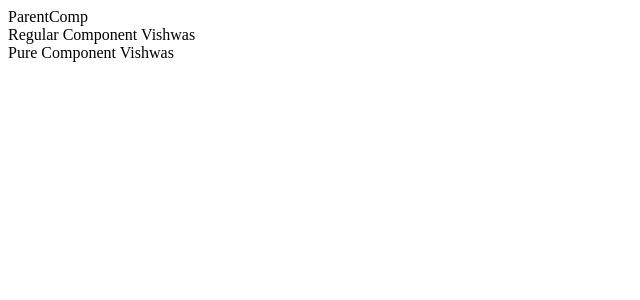
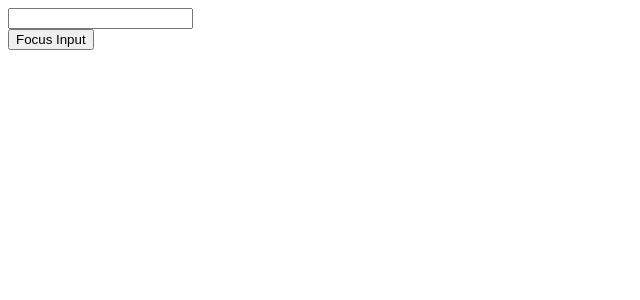
Before and after one commit to piyushmishra1416/react-codevolution, a React (Create React App) app: page / in a window 1280 px wide. Shown: the top 300 px of the page, without its empty margins (0-640 px from the left). Built offline with nearby package versions, Linux system fonts and the light colour scheme.

Commit message:
learned about memo and refs

```diff
--- a/src/App.js
+++ b/src/App.js
@@ -8,6 +8,9 @@
 import Table from './components/Table';
 import PureComp from './components/PureComp';
 import ParentComp from './components/ParentComp';
+import RefsDemo from './components/RefsDemo';
+import FocusInput from './components/FocusInput';
+import FRParentInput from './components/FRParentInput';
 
 function App() {
   return (
@@ -18,7 +21,10 @@
       <LifecycleA/> */}
       {/* <FragmentDemo />
       <Table /> */}
-      <ParentComp/>
+      {/* <ParentComp/> */}
+      {/* <RefsDemo /> */}
+      {/* <FocusInput /> */}
+      <FRParentInput />
       </>
 
 
--- /dev/null
+++ b/src/components/FRInput.js
@@ -0,0 +1,21 @@
+import React, { Component } from 'react'
+
+// class FRInput extends Component {
+//   render() {
+//     return (
+//       <div>
+//         <input type = "text" />
+//       </div>
+//     )
+//   }
+// }
+
+const FRInput = React.forwardRef ((props, ref) => {
+   return (
+      <div>
+         <input type= "text" ref={ref} />
+      </div>
+   )
+})
+
+export default FRInput
--- /dev/null
+++ b/src/components/FRParentInput.js
@@ -0,0 +1,24 @@
+import React, { Component } from 'react'
+import FRInput from './FRInput'
+
+export class FRParentInput extends Component {
+   constructor(props) {
+     super(props)
+
+     this.inputRef = React.createRef()
+   }
+   clickHandler = () =>{
+      this.inputRef.current.focus()
+   }
+
+  render() {
+    return (
+      <div>
+         <FRInput ref= {this.inputRef}/>
+         <button onClick={this.clickHandler}> Focus Input </button>
+      </div>
+    )
+  }
+}
+
+export default FRParentInput
--- /dev/null
+++ b/src/components/FocusInput.js
@@ -0,0 +1,24 @@
+import React, { Component } from 'react'
+import Input from './Input'
+
+export class FocusInput extends Component {
+   constructor(props) {
+     super(props)
+
+     this.componentRef =
+      React.createRef()
+   }
+   clickHandler = () => {
+      this.componentRef.current.focusInput()
+   }
+  render() {
+    return (
+      <div>
+         <Input ref ={this.componentRef} />
+         <button onClick={this.clickHandler}> Focus Input</button>
+      </div>
+    )
+  }
+}
+
+export default FocusInput
--- /dev/null
+++ b/src/components/Input.js
@@ -0,0 +1,23 @@
+import React, { Component } from 'react'
+
+export class Input extends Component {
+constructor(props) {
+  super(props)
+
+  this.inputRef = React.createRef()
+}
+
+focusInput() {
+   this.inputRef.current.focus()
+}
+
+  render() {
+    return (
+      <div>
+         <input type = "text" ref ={this.inputRef}/>
+      </div>
+    )
+  }
+}
+
+export default Input
--- /dev/null
+++ b/src/components/MemoComp.js
@@ -0,0 +1,10 @@
+import React from 'react'
+
+function MemoComp({name}) {
+   console.log('Rendering Memo Component')
+  return (
+    <div>MemoComp {name}</div>
+  )
+}
+
+export default React.memo(MemoComp)
--- a/src/components/ParentComp.js
+++ b/src/components/ParentComp.js
@@ -1,6 +1,7 @@
 import React, { PureComponent } from 'react'
 import RegularComponent from './RegularComp'
 import PureComp from './PureComp'
+import MemoComp from './MemoComp'
 
 export class ParentComp extends PureComponent {
 
@@ -22,8 +23,9 @@
    console.log('********Parent component render************')
     return (
       <div>ParentComp
-         <RegularComponent name={this.state.name} />
-         <PureComp name={this.state.name} />
+         {/* <RegularComponent name={this.state.name} />
+         <PureComp name={this.state.name} /> */}
+         <MemoComp name = {this.state.name}/>
       </div>
     )
   }
--- /dev/null
+++ b/src/components/RefsDemo.js
@@ -0,0 +1,38 @@
+import React, { Component } from 'react'
+
+export class RefsDemo extends Component {
+constructor(props) {
+  super(props)
+
+  this.inputRef = React.createRef()
+  //callback ref
+  this.inputRef = React.createRef()
+  this.cbRef = null
+  this.setCbRef = element => {
+   this.cbRef = element
+  }
+}
+componentDidMount() {
+   if(this.cbRef) {
+      this.cbRef.focus()
+   }
+   // this.inputRef.current.focus()
+   // console.log(this.inputRef)
+}
+clickHandler = () => {
+   alert(this.inputRef.current.value)
+}
+
+
+  render() {
+    return (
+      <div>
+       <input type = "text" ref={this.inputRef} />
+       <input type = "text" ref={this.setCbRef} />
+       <button onClick={this.clickHandler}> Click</button>
+      </div>
+    )
+  }
+}
+
+export default RefsDemo
```
